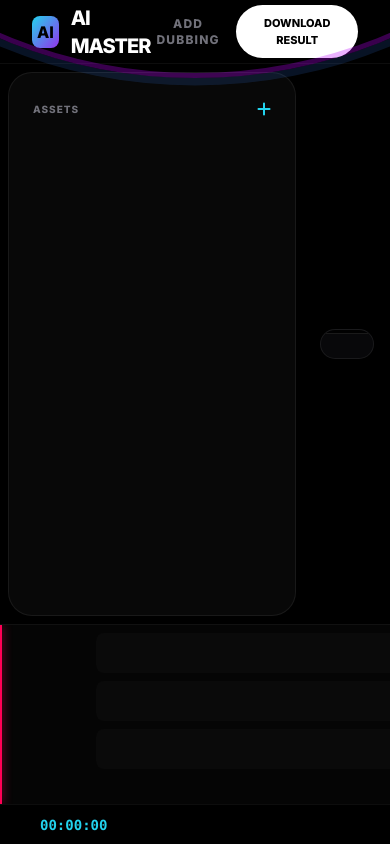
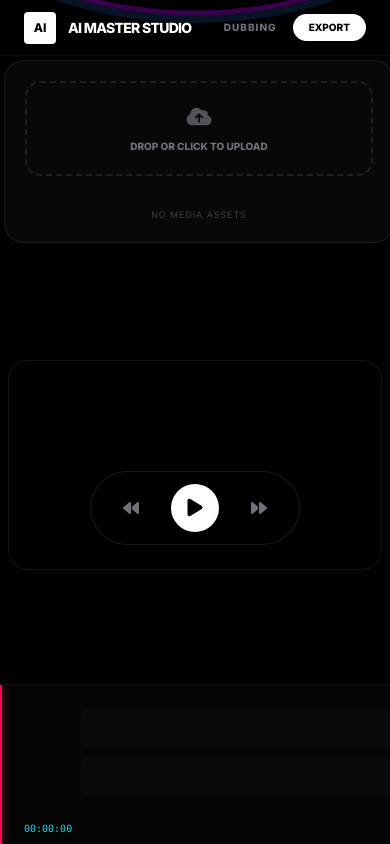
Before and after one commit to mdshakilbai603/AIMASTER, a Flask app: page / in a window 390 px wide. Run offline with Flask 3, Linux system fonts and the light colour scheme; parts of the project's set-up code (start-up, migrations or seed data) failed here and were passed over; some libraries are stand-ins or nearby versions.

Commit message:
Update index.html

```diff
--- a/templates/index.html
+++ b/templates/index.html
@@ -3,7 +3,7 @@
 <head>
     <meta charset="UTF-8">
     <meta name="viewport" content="width=device-width, initial-scale=1.0">
-    <title>AI Master | Ultimate Studio</title>
+    <title>AI Master | Professional Studio</title>
 
     <script src="https://cdn.tailwindcss.com"></script>
     <script src="https://cdnjs.cloudflare.com/ajax/libs/gsap/3.12.2/gsap.min.js"></script>
@@ -12,99 +12,112 @@
     <style>
         @import url('https://fonts.googleapis.com/css2?family=Montserrat:wght@900&family=Inter:wght@400;600;800&display=swap');
 
-        body { background: #000; color: #fff; font-family: 'Inter', sans-serif; overflow: hidden; height: 100vh; }
+        :root { --c: #00f5ff; --p: #bd00ff; }
+        body { background: #000; color: #fff; font-family: 'Inter', sans-serif; overflow: hidden; height: 100vh; margin: 0; }
 
-        /* GSAP Cosmic Intro */
+        /* --- GSAP Cosmic Intro --- */
         #intro-overlay {
-            position: fixed; inset: 0; background: #000; z-index: 9999;
+            position: fixed; inset: 0; background: #000; z-index: 10000;
             display: flex; flex-direction: column; align-items: center; justify-content: center;
         }
-        .ring { position: absolute; border: 2px solid #00f5ff; border-radius: 50%; opacity: 0; }
-        .name-glow { font-family: 'Montserrat'; font-size: 6rem; background: linear-gradient(90deg, #fff, #00f5ff, #bd00ff, #fff); background-size: 200%; -webkit-background-clip: text; -webkit-text-fill-color: transparent; animation: shine 3s linear infinite; opacity: 0; }
+        .ring { position: absolute; border: 2px solid var(--c); border-radius: 50%; opacity: 0; }
+        .shakil-name { font-family: 'Montserrat'; font-size: clamp(3rem, 10vw, 6rem); background: linear-gradient(90deg, #fff, var(--c), var(--p), #fff); background-size: 200%; -webkit-background-clip: text; -webkit-text-fill-color: transparent; animation: shine 4s linear infinite; opacity: 0; }
         @keyframes shine { to { background-position: 200% center; } }
 
-        /* UI Elements */
-        .glass { background: rgba(255, 255, 255, 0.03); backdrop-filter: blur(30px); border: 1px solid rgba(255, 255, 255, 0.07); border-radius: 24px; }
-        .neon-btn { background: #fff; color: #000; font-weight: 800; padding: 10px 24px; border-radius: 50px; transition: 0.3s; font-size: 11px; text-transform: uppercase; }
-        .neon-btn:hover { background: #00f5ff; box-shadow: 0 0 20px #00f5ff; transform: scale(1.05); }
+        /* --- Layout & Glassmorphism --- */
+        .glass { background: rgba(255, 255, 255, 0.03); backdrop-filter: blur(20px); border: 1px solid rgba(255, 255, 255, 0.08); border-radius: 20px; }
 
-        /* Timeline Engine */
-        .timeline-area { height: 180px; background: #050505; position: relative; overflow-x: auto; border-top: 1px solid #111; }
-        .scrubber { position: absolute; top: 0; bottom: 0; width: 2px; background: #ff0055; box-shadow: 0 0 10px #ff0055; z-index: 50; pointer-events: none; }
-        .track-row { height: 40px; background: rgba(255,255,255,0.02); margin: 8px 0; border-radius: 8px; position: relative; min-width: 10000px; }
-        .media-clip { position: absolute; height: 30px; top: 5px; background: linear-gradient(90deg, #00f5ff, #bd00ff); border-radius: 6px; padding: 0 12px; font-size: 10px; font-weight: 900; color: #000; display: flex; align-items: center; }
+        /* প্রফেশনাল আপলোড এরিয়া (প্লাস আইকন ছাড়া) */
+        .upload-zone {
+            border: 2px dashed rgba(255, 255, 255, 0.1);
+            transition: 0.3s;
+            cursor: pointer;
+            text-align: center;
+            padding: 20px;
+            border-radius: 15px;
+        }
+        .upload-zone:hover { border-color: var(--c); background: rgba(0, 245, 255, 0.05); }
+
+        /* Timeline & Player */
+        .timeline-container { height: 160px; background: #050505; position: relative; overflow-x: auto; border-top: 1px solid #111; }
+        .playhead { position: absolute; top: 0; bottom: 0; width: 2px; background: #ff0055; box-shadow: 0 0 10px #ff0055; z-index: 50; pointer-events: none; }
+
+        .track { height: 40px; background: rgba(255,255,255,0.02); margin: 8px 0; border-radius: 8px; position: relative; min-width: 5000px; }
+        .clip { position: absolute; height: 30px; top: 5px; background: linear-gradient(90deg, var(--c), var(--p)); color: #000; font-size: 10px; font-weight: 900; border-radius: 5px; padding: 0 10px; display: flex; align-items: center; }
+
+        /* Responsive */
+        @media (max-width: 768px) {
+            .desktop-only { display: none; }
+            .mobile-scroll { overflow-y: auto; height: calc(100vh - 160px); }
+        }
     </style>
 </head>
 <body class="flex flex-col">
 
     <div id="intro-overlay">
-        <div class="ring" style="width: 300px; height: 300px;" id="r1"></div>
-        <div class="ring" style="width: 400px; height: 400px; border-color: #bd00ff;" id="r2"></div>
-        <h1 class="name-glow" id="n1">SHAKIL</h1>
-        <p id="sub" class="text-[10px] tracking-[15px] text-zinc-600 mt-4 opacity-0 uppercase font-bold">AI Master Studio</p>
+        <div class="ring" style="width: 250px; height: 250px;" id="r1"></div>
+        <div class="ring" style="width: 350px; height: 350px; border-color: var(--p);" id="r2"></div>
+        <h1 class="shakil-name" id="sn">SHAKIL</h1>
+        <p id="sw" class="text-[9px] tracking-[12px] text-zinc-500 opacity-0 mt-4 uppercase">AI Master Studio</p>
     </div>
 
     <div id="app" class="flex-1 flex flex-col opacity-0">
-        <header class="h-16 px-8 flex items-center justify-between border-b border-white/5 bg-black/50 backdrop-blur-xl">
+        <header class="h-14 px-6 flex items-center justify-between border-b border-white/5 bg-black/80 backdrop-blur-xl">
             <div class="flex items-center gap-3">
-                <div class="w-8 h-8 bg-gradient-to-br from-cyan-400 to-purple-600 rounded-lg flex items-center justify-center font-black text-black">AI</div>
-                <h1 class="font-black text-xl uppercase tracking-tighter">AI Master</h1>
+                <div class="w-8 h-8 bg-white rounded flex items-center justify-center text-black font-black text-xs">AI</div>
+                <h1 class="font-black text-sm uppercase tracking-tighter">AI Master Studio</h1>
             </div>
             <div class="flex gap-4">
-                <button onclick="openDub()" class="text-xs font-bold text-zinc-500 hover:text-white transition uppercase tracking-widest">Add Dubbing</button>
-                <button onclick="downloadVideo()" class="neon-btn">Download Result</button>
+                <button onclick="openDub()" class="text-[10px] font-bold text-zinc-500 hover:text-white transition tracking-widest uppercase">Dubbing</button>
+                <button onclick="downloadNow()" class="bg-white text-black px-4 py-1.5 rounded-full text-[10px] font-black uppercase">Export</button>
             </div>
         </header>
 
-        <main class="flex-1 flex flex-col overflow-hidden">
-            <div class="flex-1 flex overflow-hidden">
-                <aside class="w-72 glass m-2 p-6 flex flex-col gap-6">
-                    <div class="flex justify-between items-center">
-                        <span class="text-[10px] font-bold text-zinc-500 uppercase tracking-widest">Assets</span>
-                        <button onclick="document.getElementById('file').click()" class="text-cyan-400"><i class="fa-solid fa-plus"></i></button>
+        <main class="flex-1 flex flex-col md:flex-row overflow-hidden">
+            <aside class="w-full md:w-72 glass m-1 p-5 flex flex-col gap-4">
+                <div class="upload-zone" onclick="document.getElementById('fin').click()">
+                    <i class="fa-solid fa-cloud-arrow-up text-zinc-600 mb-2 text-xl"></i>
+                    <p class="text-[10px] font-bold text-zinc-500 uppercase">Drop or Click to Upload</p>
                 </div>
-                    <div id="media-list" class="flex-1 overflow-y-auto space-y-3"></div>
-                    <input type="file" id="file" class="hidden" onchange="upload(this)">
+                <input type="file" id="fin" class="hidden" multiple onchange="handleFiles(this)">
+
+                <div id="asset-list" class="flex-1 overflow-y-auto space-y-2">
+                    <p class="text-[9px] text-zinc-700 uppercase tracking-widest text-center mt-4">No Media Assets</p>
+                </div>
             </aside>
 
-                <section class="flex-1 p-4 flex flex-col items-center justify-center">
-                    <div class="glass w-full max-w-5xl aspect-video relative overflow-hidden bg-zinc-950 flex items-center justify-center">
-                        <video id="v-player" class="max-w-full max-h-full"></video>
+            <section class="flex-1 p-2 flex flex-col items-center justify-center bg-[#010101]">
+                <div class="glass w-full max-w-4xl aspect-video relative flex items-center justify-center overflow-hidden bg-black">
+                    <video id="v-player" class="w-full h-full object-contain"></video>
 
-                        <div class="absolute bottom-6 flex items-center gap-10 bg-black/80 backdrop-blur-md px-10 py-4 rounded-full border border-white/10 group">
-                            <button onclick="seek(-5)" class="text-zinc-500 hover:text-white"><i class="fa-solid fa-rotate-left"></i></button>
-                            <button onclick="toggle()" class="w-14 h-14 bg-white text-black rounded-full flex items-center justify-center text-xl shadow-2xl transform active:scale-95 transition">
+                    <div class="absolute bottom-6 flex gap-8 bg-black/70 px-8 py-3 rounded-full border border-white/10">
+                        <button onclick="seek(-10)" class="text-zinc-500"><i class="fa-solid fa-backward"></i></button>
+                        <button onclick="toggle()" class="w-12 h-12 bg-white text-black rounded-full flex items-center justify-center text-xl shadow-lg active:scale-90 transition">
                             <i id="p-ico" class="fa-solid fa-play"></i>
                         </button>
-                            <button onclick="seek(5)" class="text-zinc-500 hover:text-white"><i class="fa-solid fa-rotate-right"></i></button>
+                        <button onclick="seek(10)" class="text-zinc-500"><i class="fa-solid fa-forward"></i></button>
                     </div>
                 </div>
             </section>
+        </main>
+
+        <div class="timeline-container" id="tl-box" onclick="jump(event)">
+            <div id="playhead" class="playhead"></div>
+            <div class="px-20 py-4">
+                <div id="t1" class="track"></div>
+                <div id="t2" class="track"></div>
             </div>
-
-            <div class="timeline-area" id="tl-scroll" onclick="seekByTimeline(event)">
-                <div id="scrubber" class="scrubber"></div>
-                <div class="px-24">
-                    <div id="v-track" class="track-row"></div>
-                    <div id="a-track" class="track-row"></div>
-                    <div id="d-track" class="track-row"></div>
+            <div class="absolute bottom-2 left-6 text-[10px] font-mono text-cyan-400" id="timer">00:00:00</div>
         </div>
     </div>
 
-            <footer class="h-10 bg-black flex items-center px-10 border-t border-white/5">
-                <div id="timer" class="text-cyan-400 font-mono text-sm font-bold">00:00:00</div>
-            </footer>
-        </main>
-    </div>
-
-    <div id="dub-modal" class="hidden fixed inset-0 bg-black/95 z-[10000] flex items-center justify-center p-6 backdrop-blur-3xl">
-        <div class="glass w-full max-w-md p-10 border-white/20">
-            <h2 class="text-3xl font-black mb-1 uppercase italic">AI <span class="text-cyan-400">Dubber</span></h2>
-            <p class="text-[9px] text-zinc-500 tracking-[6px] mb-8 uppercase">Lip-Sync Ready Engine</p>
-            <textarea id="dub-txt" class="w-full bg-zinc-900/50 border border-white/10 p-5 rounded-2xl outline-none focus:border-cyan-500 transition text-sm mb-6 h-32" placeholder="আপনার সংলাপ এখানে লিখুন..."></textarea>
+    <div id="dub-modal" class="hidden fixed inset-0 bg-black/98 z-[11000] flex items-center justify-center backdrop-blur-3xl p-6">
+        <div class="glass w-full max-w-md p-10">
+            <h2 class="text-2xl font-black mb-1 uppercase text-cyan-400">AI Dub Sync</h2>
+            <textarea id="dub-txt" class="w-full bg-zinc-900 border border-white/10 p-5 rounded-2xl outline-none focus:border-cyan-500 text-sm mb-6 h-32" placeholder="সংলাপটি লিখুন..."></textarea>
             <div class="flex gap-4">
                 <button onclick="closeDub()" class="flex-1 text-xs font-bold text-zinc-600 uppercase">Cancel</button>
-                <button onclick="runDub()" id="dub-btn" class="flex-[2] neon-btn">Generate & Sync</button>
+                <button onclick="runDub()" id="d-btn" class="flex-[2] bg-white text-black py-4 rounded-full text-[10px] font-black uppercase">Start Sync</button>
             </div>
         </div>
     </div>
@@ -112,27 +125,26 @@
     <script>
         const video = document.getElementById('v-player');
         const playIco = document.getElementById('p-ico');
-        const scrubber = document.getElementById('scrubber');
+        const playhead = document.getElementById('playhead');
         const timer = document.getElementById('timer');
-        const P_SEC = 60; // Pixels per second
 
-        // Intro Animation
-        window.addEventListener('DOMContentLoaded', () => {
+        // Intro GSAP
+        window.onload = () => {
             const tl = gsap.timeline();
             tl.to("#r1", { duration: 1.5, opacity: 0.5, scale: 2, ease: "power4.out" })
               .to("#r2", { duration: 1.5, opacity: 0.3, scale: 2.5, ease: "power4.out" }, "-=1")
-              .to("#n1", { duration: 1.5, opacity: 1, scale: 1, ease: "back.out(1.7)" }, "-=1")
-              .to("#sub", { duration: 1, opacity: 1, ease: "power2.out" }, "-=0.5")
-              .to("#intro-overlay", { duration: 1, y: "-100%", ease: "expo.inOut", delay: 1 })
+              .to("#sn", { duration: 1.5, opacity: 1, scale: 1, ease: "back.out(1.7)" }, "-=1")
+              .to("#sw", { duration: 1, opacity: 1, ease: "power2.out" }, "-=0.5")
+              .to("#intro-overlay", { duration: 1.2, y: "-100%", ease: "expo.inOut", delay: 1 })
               .to("#app", { duration: 1, opacity: 1, ease: "power2.out" }, "-=0.5");
-        });
+        };
 
         function toggle() {
             if(video.paused) { video.play(); playIco.className = 'fa-solid fa-pause'; }
             else { video.pause(); playIco.className = 'fa-solid fa-play'; }
         }
 
-        async function upload(input) {
+        async function handleFiles(input) {
             const fd = new FormData();
             for(let f of input.files) fd.append('files', f);
             const res = await fetch('/upload', { method: 'POST', body: fd });
@@ -140,49 +152,36 @@
 
             if(data.uploaded.length > 0) {
                 video.src = data.uploaded[0].url;
-                document.getElementById('v-track').innerHTML = `<div class="media-clip w-[1200px]">${data.uploaded[0].name}</div>`;
-                video.load();
-                video.play();
-                playIco.className = 'fa-solid fa-pause';
+                document.getElementById('asset-list').innerHTML = `<div class="p-3 bg-white/5 rounded-xl text-[10px] border border-white/5">${data.uploaded[0].name}</div>`;
+                document.getElementById('t1').innerHTML = `<div class="clip w-[1200px]">${data.uploaded[0].name}</div>`;
+                video.play(); playIco.className = 'fa-solid fa-pause';
             }
         }
 
-        // Timeline Scrubber Engine
         video.ontimeupdate = () => {
             const t = video.currentTime;
-            const x = t * P_SEC + 96; // 96px is the padding
-            scrubber.style.left = x + "px";
+            playhead.style.left = (t * 40 + 80) + "px";
 
-            // Format time
             const m = Math.floor(t / 60);
             const s = Math.floor(t % 60);
             const ms = Math.floor((t % 1) * 100);
             timer.innerText = `${m.toString().padStart(2,'0')}:${s.toString().padStart(2,'0')}:${ms.toString().padStart(2,'0')}`;
-
-            // Auto-scroll timeline
-            const tlArea = document.getElementById('tl-scroll');
-            if (x > tlArea.clientWidth / 2) {
-                tlArea.scrollLeft = x - (tlArea.clientWidth / 2);
-            }
         };
 
-        function seekByTimeline(e) {
-            const tlArea = document.getElementById('tl-scroll');
-            const rect = tlArea.getBoundingClientRect();
-            const clickX = e.clientX - rect.left + tlArea.scrollLeft - 96;
-            video.currentTime = clickX / P_SEC;
+        function jump(e) {
+            const rect = document.getElementById('tl-box').getBoundingClientRect();
+            const x = e.clientX - rect.left - 80;
+            video.currentTime = x / 40;
         }
 
-        function seek(val) { video.currentTime += val; }
+        function seek(v) { video.currentTime += v; }
 
-        function downloadVideo() {
-            if(!video.src) return alert("প্রথমে ভিডিও আপলোড করুন");
+        function downloadNow() {
+            if(!video.src) return;
             const a = document.createElement('a');
             a.href = video.src;
-            a.download = "shakil-studio-export.mp4";
-            document.body.appendChild(a);
+            a.download = "master_studio_shakil.mp4";
             a.click();
-            document.body.removeChild(a);
         }
 
         function openDub() { document.getElementById('dub-modal').classList.remove('hidden'); }
@@ -191,8 +190,7 @@
         async function runDub() {
             const text = document.getElementById('dub-txt').value;
             if(!text) return;
-            document.getElementById('dub-btn').innerText = "Syncing...";
-
+            document.getElementById('d-btn').innerText = "Syncing...";
             const res = await fetch('/api/generate-dub', {
                 method: 'POST',
                 headers: {'Content-Type': 'application/json'},
@@ -201,10 +199,10 @@
             const data = await res.json();
             if(data.status === 'success') {
                 new Audio(data.audio_url).play();
-                const pos = video.currentTime * P_SEC;
-                document.getElementById('d-track').innerHTML += `<div class="media-clip" style="left:${pos}px; background:#fff; color:#000">AI SYNCED VOICE</div>`;
+                const pos = video.currentTime * 40;
+                document.getElementById('t2').innerHTML += `<div class="clip" style="left:${pos}px; background:#fff; color:#000">AI VOICE</div>`;
             }
-            document.getElementById('dub-btn').innerText = "Generate & Sync";
+            document.getElementById('d-btn').innerText = "Start Sync";
             closeDub();
         }
     </script>
```
Lines whose indentation alone changed are shown as unchanged.
